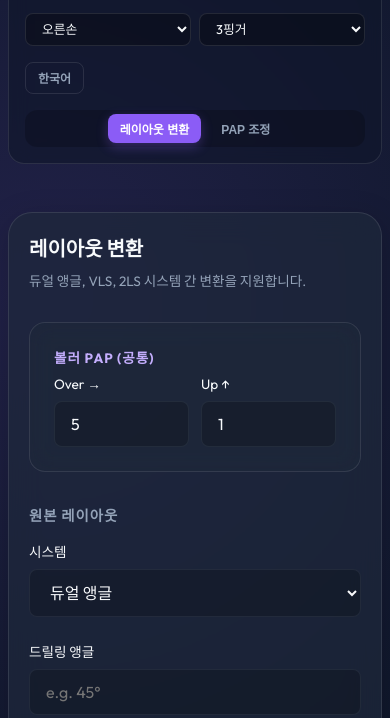
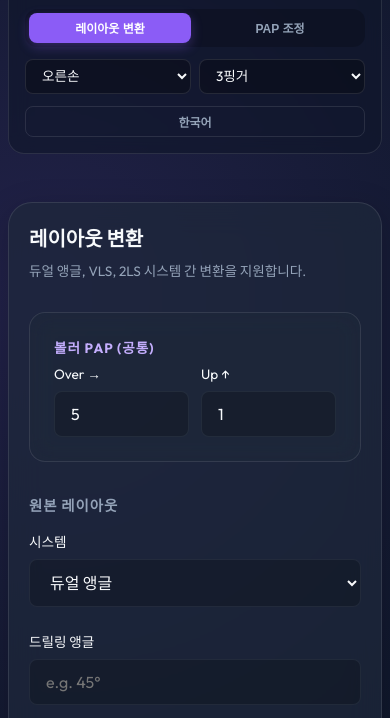
Before and after one commit to Heejhwang/layout_adapter, a plain HTML site: page index.html in a window 390 px wide. Shown: the part 52-770 px from the top of the page. Drawn offline with nearby package versions, Linux system fonts and the light colour scheme; animation ran at ten frames a second.

Commit message:
Add files via upload

```diff
--- a/style.css
+++ b/style.css
@@ -375,28 +375,50 @@ input:focus {
 
     .main-header {
         flex-direction: column;
-        gap: 1rem;
+        gap: 0.75rem;
         padding: 1rem;
+        align-items: stretch;
+    }
+
+    .logo {
+        justify-content: center;
+    }
+
+    .header-controls {
+        flex-direction: column;
+        gap: 0.75rem;
+        width: 100%;
     }
 
     .nav-tabs {
         width: 100%;
         justify-content: center;
+        order: 1;
     }
 
     .nav-btn {
         padding: 0.5rem 1rem;
         font-size: 0.85rem;
+        flex: 1;
+        text-align: center;
     }
 
     .bowler-settings {
         width: 100%;
         justify-content: center;
+        order: 2;
+    }
+
+    .lang-btn {
+        order: 3;
+        width: 100%;
+        text-align: center;
     }
 
     .compact-select {
-        min-width: 70px;
-        font-size: 0.8rem;
+        flex: 1;
+        min-width: 0;
+        font-size: 0.85rem;
     }
 
     .card {
```
